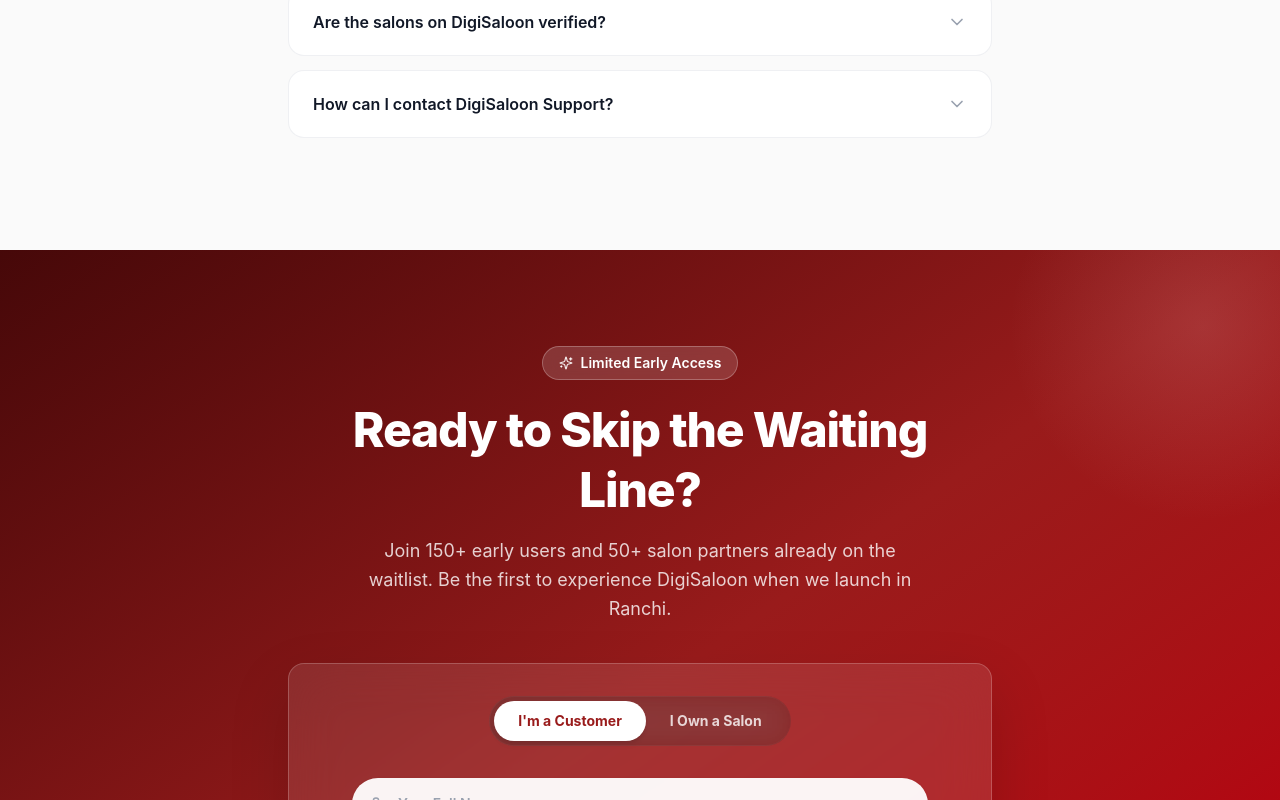
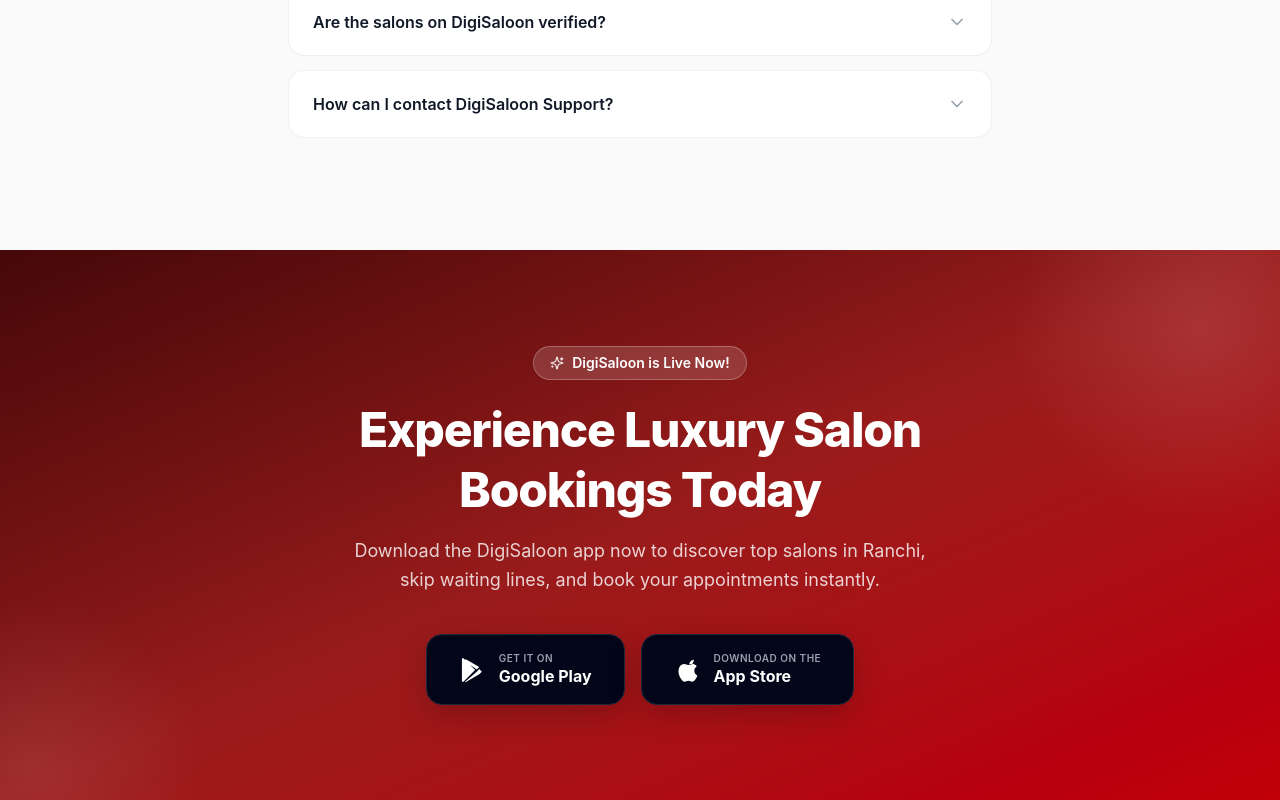
Before and after one commit to mayankl001/Digi, a React (Vite) app: page / in a window 1280 px wide. Shown: the part 7100-7900 px from the top of the page. Built offline with nearby package versions, Linux system fonts and the light colour scheme; no server answers; the database is empty.

Commit message:
update website

```diff
--- a/src/app/App.tsx
+++ b/src/app/App.tsx
@@ -11,7 +11,7 @@ import { HowItWorks } from "./components/HowItWorks";
 import { ForSalons } from "./components/ForSalons";
 import { Testimonials } from "./components/Testimonials";
 import { FAQ } from "./components/FAQ";
-import { Waitlist } from "./components/Waitlist";
+import { AppDownload } from "./components/AppDownload";
 import { Footer } from "./components/Footer";
 import { AboutUs } from "./components/AboutUs";
 import { ContactPage } from "./components/Contact";
@@ -68,19 +68,33 @@ function PartnerPage() {
         <link rel="canonical" href="https://digisaloon.in/partner" />
       </Helmet>
 
-      <div className="w-full max-w-3xl px-4">
-        <div className="text-center text-white mb-6 space-y-2">
+      <div className="w-full max-w-2xl px-4 text-center text-white space-y-6">
         <span className="text-xs font-bold bg-white/15 border border-white/25 px-3 py-1 rounded-full uppercase tracking-widest">
           Salon Partner Portal
         </span>
         <h1 className="text-3xl md:text-5xl font-extrabold tracking-tight">
           Grow Your Salon with DigiSaloon
         </h1>
-          <p className="text-white/80 text-sm md:text-base max-w-lg mx-auto">
-            Register your salon in Ranchi for zero commission early access and automated queue management.
+        <p className="text-white/80 text-sm md:text-base max-w-lg mx-auto leading-relaxed">
+          Our partner onboarding app is now live for salons in Ranchi. Register your business directly through our vendor app or get in touch with our team.
         </p>
+
+        <div className="pt-4 flex flex-col sm:flex-row items-center justify-center gap-4">
+          <a
+            href="mailto:support@digisaloon.in"
+            className="w-full sm:w-auto inline-flex items-center justify-center px-8 py-4 rounded-2xl text-white bg-slate-950 hover:bg-slate-900 border border-slate-800 font-bold transition-all shadow-lg"
+          >
+            Contact Partner Team
+          </a>
+          <a
+            href="https://play.google.com/store/apps/details?id=in.digisaloon.app"
+            target="_blank"
+            rel="noopener noreferrer"
+            className="w-full sm:w-auto inline-flex items-center justify-center px-8 py-4 rounded-2xl text-red-900 bg-white hover:bg-gray-100 font-bold transition-all shadow-lg"
+          >
+            Download Partner App
+          </a>
         </div>
-        <Waitlist initialType="salon" />
       </div>
     </div>
   );
@@ -158,7 +172,7 @@ function HomePage() {
       </div>
 
       <FAQ />
-      <Waitlist />
+      <AppDownload />
     </>
   );
 }
@@ -167,7 +181,6 @@ function HomePage() {
 function AppContent() {
   const location = useLocation();
 
-  // In paths par Navbar aur Footer show nahi honge (/policy aur uske sabhi sub-paths ke liye bhi)
   const hideHeaderFooter = location.pathname.startsWith("/policy") || [
     "/privacy-policy",
     "/terms-of-service",
@@ -180,29 +193,14 @@ function AppContent() {
 
       <main className="flex-grow">
         <Routes>
-          {/* Main Home Route */}
           <Route path="/" element={<HomePage />} />
-
-          {/* QR Scanner Router */}
           <Route path="/review" element={<ReviewRedirect />} />
-
-          {/* About Us Route */}
           <Route path="/about" element={<AboutUs />} />
-
-          {/* Contact Us Route */}
           <Route path="/contact" element={<ContactPage />} />
-
-          {/* Local SEO Blog Route */}
           <Route path="/blog/top-bridal-makeup-artists-ranchi" element={<BlogPage />} />
-
-          {/* Salon Partner Dedicated Route */}
           <Route path="/partner" element={<PartnerPage />} />
-
-          {/* 🔒 Centralized Policy Hub Route with Dynamic Sub-path */}
           <Route path="/policy/:policyType" element={<PolicyHub />} />
           <Route path="/policy" element={<PolicyHub />} />
-
-          {/* Legacy Legal Routes (Optional Direct Fallbacks) */}
           <Route path="/privacy-policy" element={<PrivacyPolicy />} />
           <Route path="/terms-of-service" element={<TermsOfService />} />
           <Route path="/cookie-policy" element={<CookiePolicy />} />
--- /dev/null
+++ b/src/app/components/AppDownload.tsx
@@ -0,0 +1,81 @@
+import { Sparkles } from "lucide-react";
+import { AnimateIn } from "./AnimateIn";
+import { motion } from "framer-motion";
+
+export function AppDownload() {
+  return (
+    <section
+      id="download"
+      className="py-16 lg:py-24 relative overflow-hidden bg-gradient-to-br from-red-950 via-[#991B1B] to-red-700 font-sans"
+    >
+      {/* Ambient Animated Background Blobs */}
+      <motion.div
+        className="absolute top-0 right-0 w-96 h-96 rounded-full pointer-events-none translate-x-[30%] -translate-y-[30%]"
+        style={{ background: "radial-gradient(circle, rgba(232,180,184,0.22) 0%, transparent 70%)" }}
+        animate={{ scale: [1, 1.1, 1], opacity: [0.7, 0.9, 0.7] }}
+        transition={{ duration: 6, repeat: Infinity, ease: "easeInOut" }}
+      />
+      <motion.div
+        className="absolute bottom-0 left-0 w-80 h-80 rounded-full pointer-events-none -translate-x-[40%] translate-y-[40%]"
+        style={{ background: "radial-gradient(circle, rgba(255,255,255,0.12) 0%, transparent 70%)" }}
+        animate={{ scale: [1, 1.15, 1], opacity: [0.6, 0.8, 0.6] }}
+        transition={{ duration: 8, repeat: Infinity, ease: "easeInOut", delay: 1 }}
+      />
+
+      <div className="max-w-3xl mx-auto px-4 sm:px-6 lg:px-8 text-center relative z-10">
+        <AnimateIn direction="up">
+          <div className="inline-flex items-center gap-2 rounded-full px-4 py-1.5 mb-5 bg-white/15 border border-white/25 backdrop-blur-sm">
+            <Sparkles className="w-3.5 h-3.5 text-white/90" />
+            <span className="text-sm text-white font-semibold">DigiSaloon is Live Now!</span>
+          </div>
+
+          <h2 className="text-3xl sm:text-5xl font-extrabold text-white tracking-tight leading-tight mb-4">
+            Experience Luxury Salon Bookings Today
+          </h2>
+
+          <p className="mb-10 max-w-xl mx-auto text-base sm:text-lg text-white/80 leading-relaxed">
+            Download the DigiSaloon app now to discover top salons in Ranchi, skip waiting lines, and book your appointments instantly.
+          </p>
+        </AnimateIn>
+
+        <AnimateIn direction="up" delay={0.15}>
+          <div className="flex flex-col sm:flex-row items-center justify-center gap-4">
+
+            {/* Google Play Store Button */}
+            <a
+              href="https://play.google.com/store/apps/details?id=in.digisaloon.app"
+              target="_blank"
+              rel="noopener noreferrer"
+              className="w-full sm:w-auto inline-flex items-center justify-center gap-3 px-8 py-4 rounded-2xl text-white bg-slate-950 hover:bg-slate-900 border border-slate-800 shadow-[0_10px_30px_rgba(0,0,0,0.2)] hover:-translate-y-1 active:scale-[0.97] transition-all duration-200 no-underline"
+            >
+              <svg className="w-7 h-7 fill-current" viewBox="0 0 24 24">
+                <path d="M3.609 1.814L13.792 12 3.61 22.186a1.36 1.36 0 0 1-.61-.1.97.97 0 0 1-.5-.87V2.784a.97.97 0 0 1 .5-.87 1.36 1.36 0 0 1 .61-.1zM15.208 13.416l2.187 2.187-11.455 6.62a1.05 1.05 0 0 1-1.05 0l10.318-8.807zM17.395 11.23l2.187 2.187-2.187 2.187L15.208 13.416l2.187-2.187zM5.89 2.784l11.455 6.62-2.187 2.187L3.73 3.65a1.05 1.05 0 0 1 1.05 0l1.11-.866z"/>
+              </svg>
+              <div className="text-left">
+                <p className="text-[10px] uppercase tracking-wider text-gray-400 font-medium">Get it on</p>
+                <p className="text-base font-bold text-white -mt-0.5">Google Play</p>
+              </div>
+            </a>
+
+            {/* Apple App Store Button */}
+            <a
+              href="https://apps.apple.com/app/digisaloon/id..."
+              target="_blank"
+              rel="noopener noreferrer"
+              className="w-full sm:w-auto inline-flex items-center justify-center gap-3 px-8 py-4 rounded-2xl text-white bg-slate-950 hover:bg-slate-900 border border-slate-800 shadow-[0_10px_30px_rgba(0,0,0,0.2)] hover:-translate-y-1 active:scale-[0.97] transition-all duration-200 no-underline"
+            >
+              <svg className="w-7 h-7 fill-current" viewBox="0 0 24 24">
+                <path d="M18.71 19.5c-.83 1.24-1.71 2.45-3.05 2.47-1.34.03-1.77-.79-3.29-.79-1.53 0-2 .77-3.27.82-1.31.05-2.3-1.32-3.14-2.53C4.25 17 2.94 12.45 4.7 9.39c.87-1.52 2.43-2.48 4.12-2.51 1.28-.02 2.5.87 3.29.87.78 0 2.26-1.07 3.81-.91.65.03 2.47.26 3.64 1.98-.09.06-2.17 1.28-2.15 3.81.03 3.02 2.65 4.03 2.68 4.04-.03.07-.42 1.44-1.38 2.83M15.97 6.35c.67-.82 1.12-1.96.99-3.1-0.97.04-2.16.65-2.85 1.47-.62.72-1.16 1.88-1 3.01 1.09.08 2.19-.58 2.86-1.38z"/>
+              </svg>
+              <div className="text-left">
+                <p className="text-[10px] uppercase tracking-wider text-gray-400 font-medium">Download on the</p>
+                <p className="text-base font-bold text-white -mt-0.5">App Store</p>
+              </div>
+            </a>
+
+          </div>
+        </AnimateIn>
+      </div>
+    </section>
+  );
+}
```
Lines whose indentation alone changed are shown as unchanged.
